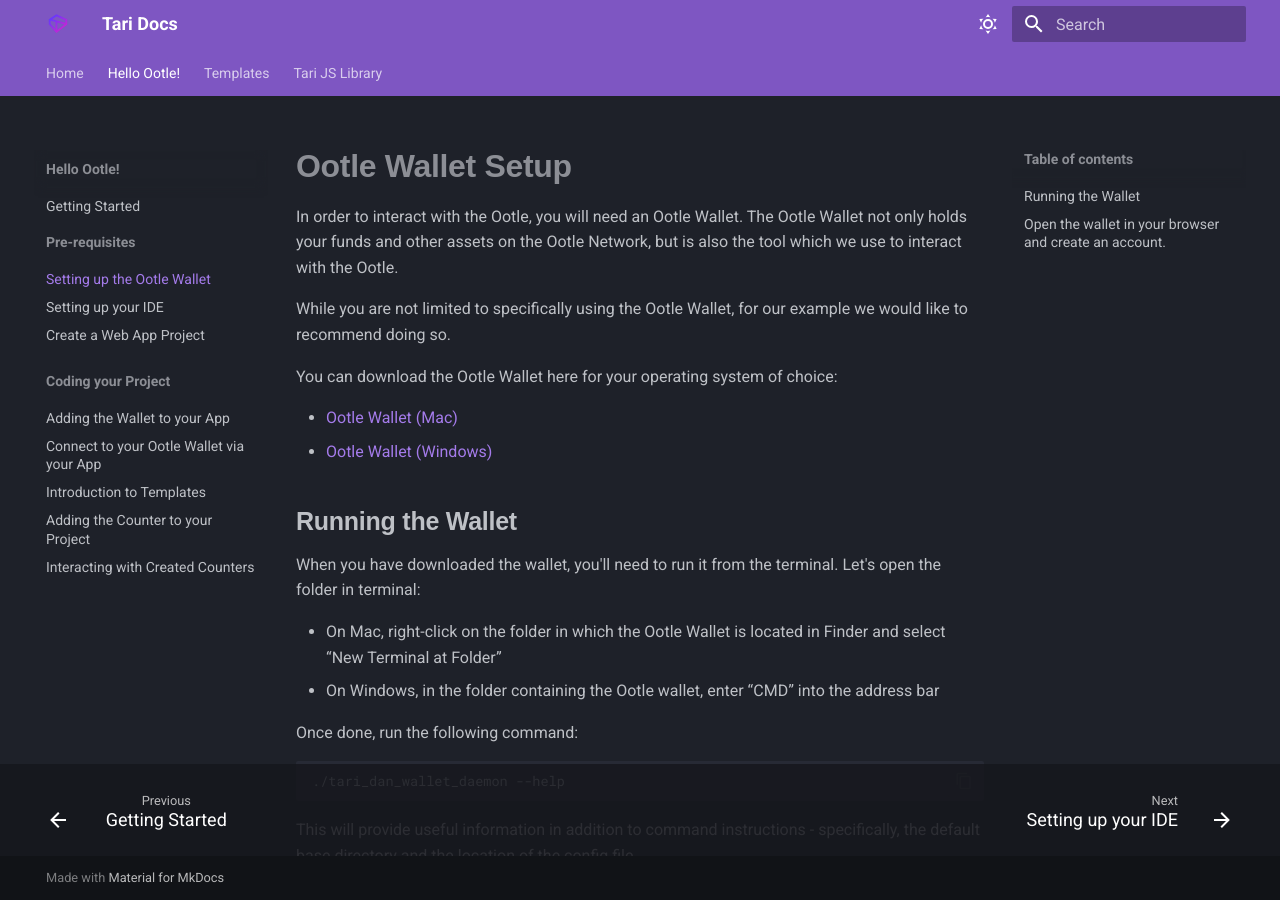
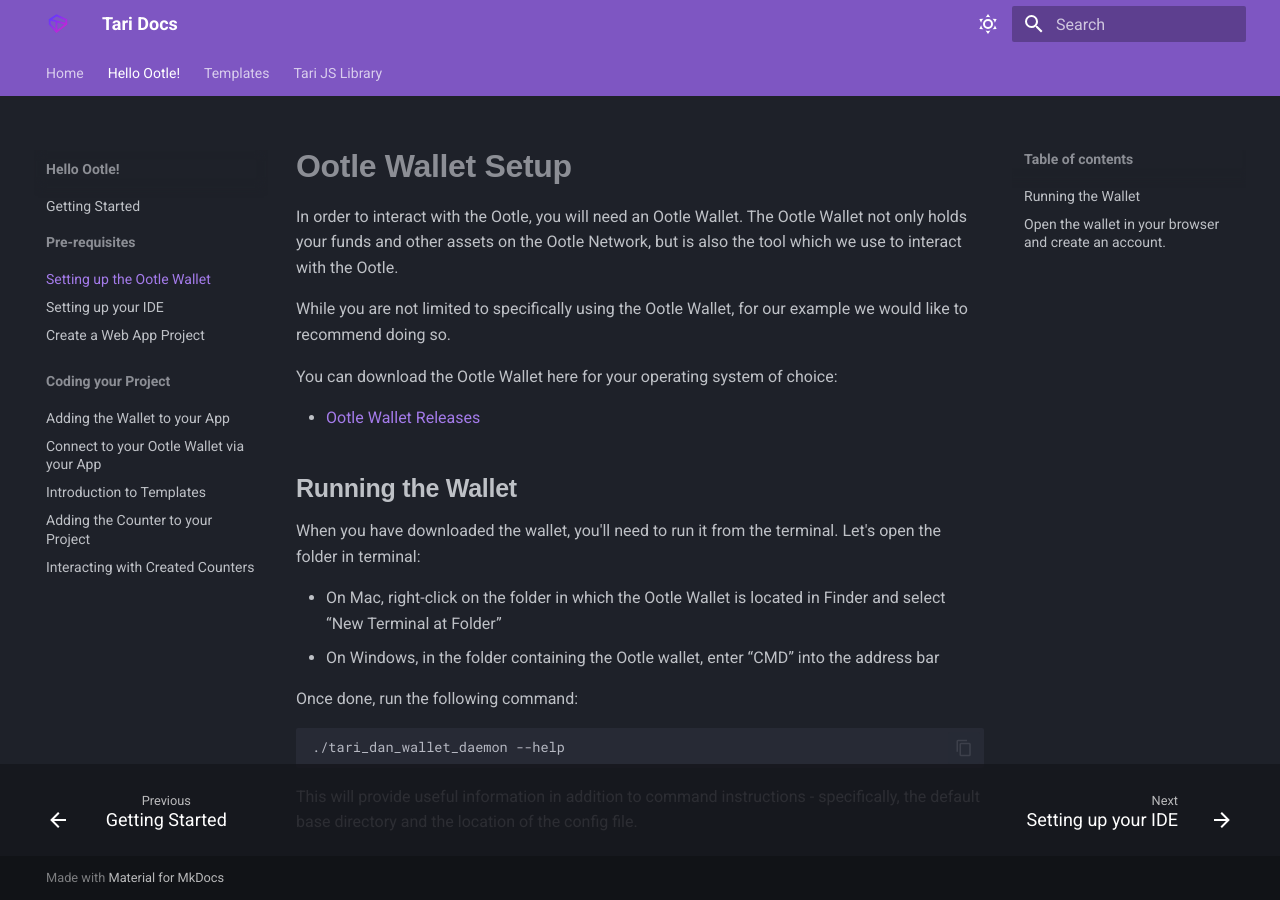
Before and after one commit to tari-project/doc-playground, an MkDocs documentation site: the page built from docs/helloootle/02-setting-up-ootle-wallet.md, in a window 1280 px wide and 900 px high. Built offline with MkDocs 1.6.1 and Material for MkDocs 9.7.7, drawn with Linux system fonts in a browser that asks for light colours.

Commit message:
fix: corrected link to ootle wallet

```diff
--- a/docs/helloootle/02-setting-up-ootle-wallet.md
+++ b/docs/helloootle/02-setting-up-ootle-wallet.md
@@ -5,8 +5,7 @@ While you are not limited to specifically using the Ootle Wallet, for our exampl
 
 You can download the Ootle Wallet here for your operating system of choice:
 
-- [Ootle Wallet (Mac)](definitelyareallink.html)
-- [Ootle Wallet (Windows)](alsodefinitelyareallink.html)
+- [Ootle Wallet Releases](https://github.com/tari-project/tari-dan/releases)
 
 ## Running the Wallet
 When you have downloaded the wallet, you'll need to run it from the terminal. Let's open the folder in terminal:
```
